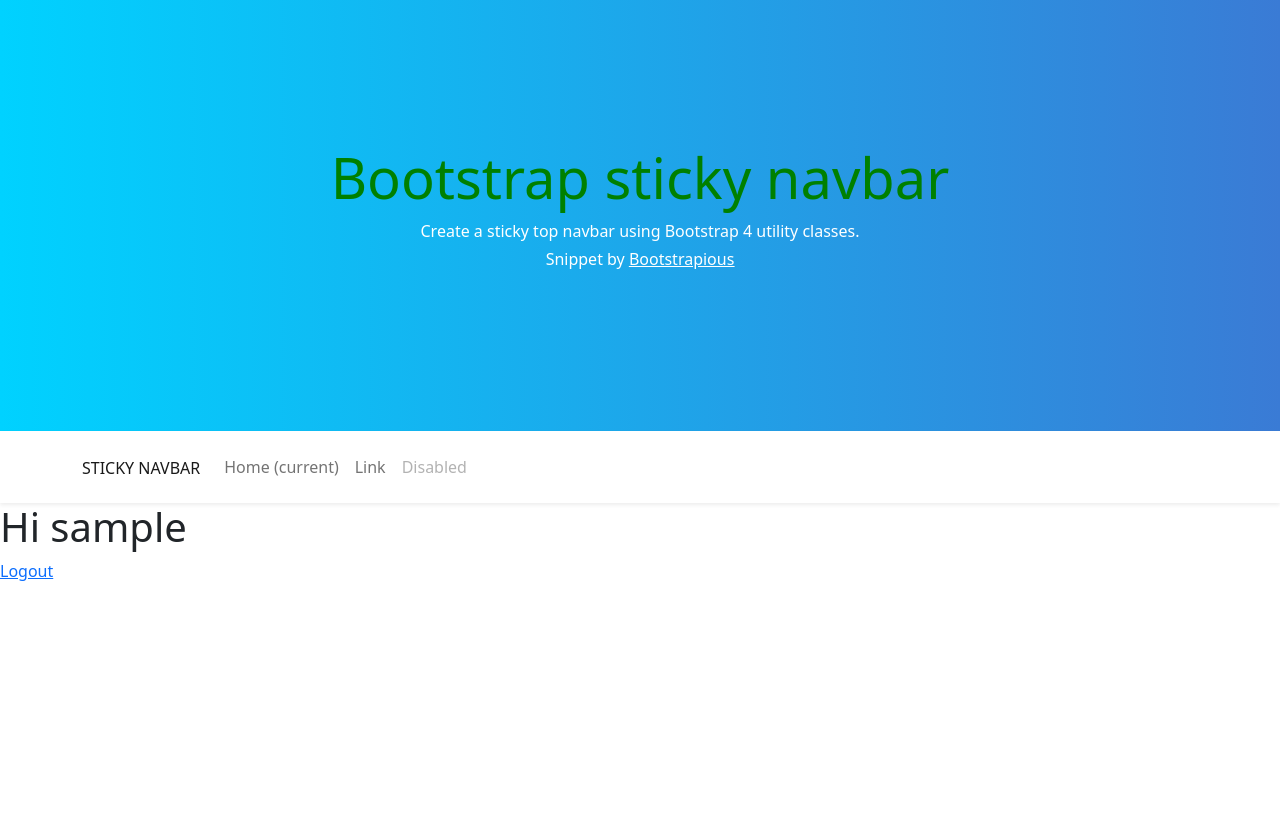
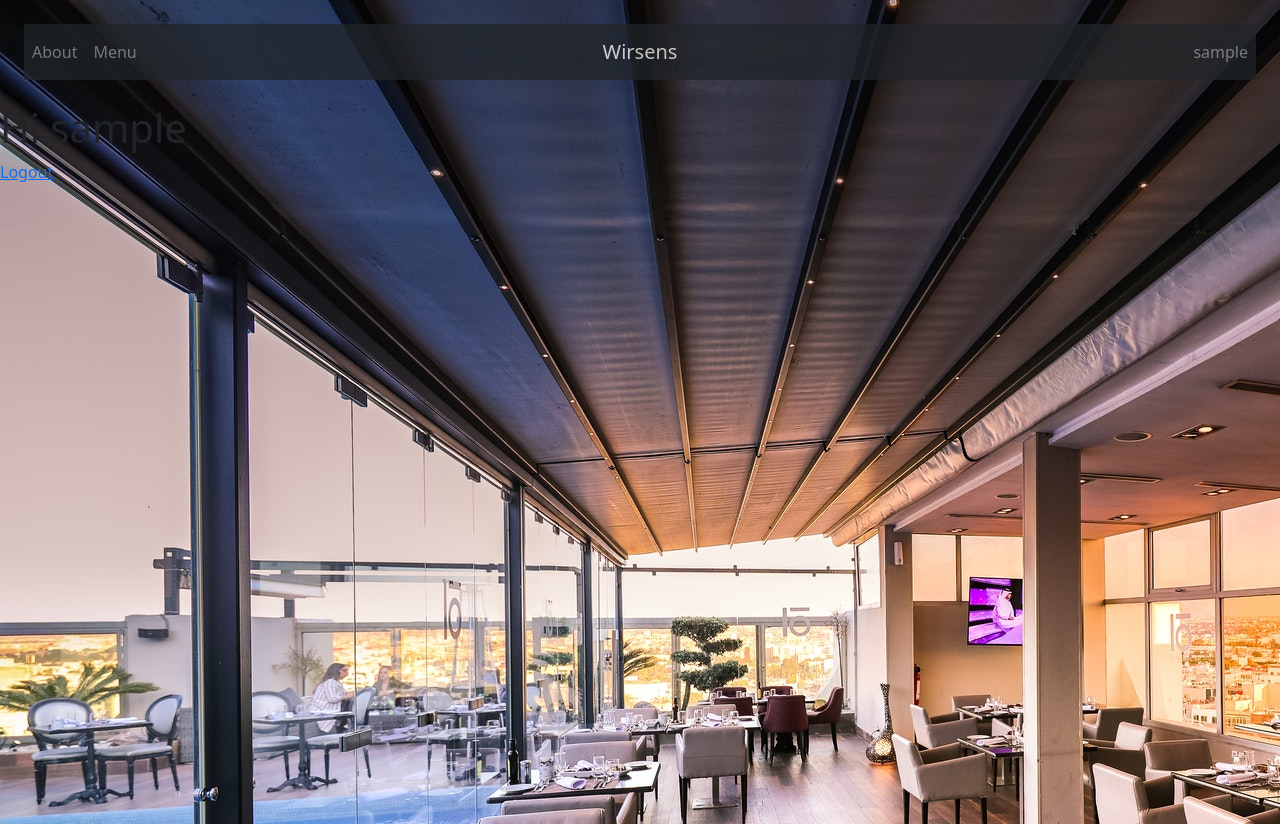
Before and after one commit to FilipWirsen/Wirsen-Restaurant, a Django app: page / in a window 1280 px wide. Before the commit the page ends 581 px from the top, so only its background shows below. Run offline with Django 3.2, Linux system fonts and the light colour scheme; the visitor is signed in with stand-in values (Sample User, id 1).

Commit message:
Add navbar

```diff
--- a/restaurant/urls.py
+++ b/restaurant/urls.py
@@ -5,5 +5,6 @@ app_name = 'restaurant'
 
 urlpatterns = [
     path('createuser', views.createUser, name='createuser'),
-    path('signup', views.signup, name='signup')
+    path('signup', views.signup, name='signup'),
+    path('login', views.login, name='login'),
 ]
--- a/static/base.css
+++ b/static/base.css
@@ -1,12 +1,4 @@
-.text-small {
-    font-size: 0.9rem !important;
+body {
+    height: 100vh;
+    background-image: url('/static/images/restaurant-background.jpg');
 }
-
-.header {
-    background-color: #00d2ff;
-    background-image: linear-gradient(to right, #00d2ff 0%, #3a7bd5 100%);
-}
-
-.logo {
-    color: green;
-}
--- a/templates/base.html
+++ b/templates/base.html
@@ -15,35 +15,46 @@
     <link rel="stylesheet" href="{% static 'base.css' %}">
   </head>
   <body>
-    <section class="py-5 header text-center">
-        <div class="container py-5 text-white">
-            <header class="py-5">
-                <h1 class="display-4 logo">Bootstrap sticky navbar</h1>
-                <p class="font-italic mb-1">Create a sticky top navbar using Bootstrap 4 utility classes.</p>
-                <p class="font-italic">Snippet by
-                    <a class="text-white" href="https://bootstrapious.com/">
-                        <u>Bootstrapious</u>
-                    </a>
-                </p>
-            </header>
+    <nav class="navbar navbar-expand-md navbar-dark bg-dark m-4 opacity-75">
+        <div class="navbar-collapse collapse w-100 order-1 order-md-0 dual-collapse2">
+            <ul class="navbar-nav me-auto">
+                <li class="nav-item">
+                    <a class="nav-link" href="#">About</a>
+                </li>
+                <li class="nav-item">
+                    <a class="nav-link" href="#">Menu</a>
+                </li>
+            </ul>
         </div>
-    </section>
+        <div class="mx-auto order-0">
+            <a class="navbar-brand mx-auto" href="#">Wirsens</a>
+            <button class="navbar-toggler" type="button" data-toggle="collapse" data-target=".dual-collapse2">
+                <span class="navbar-toggler-icon"></span>
+            </button>
+        </div>
+        <div class="navbar-collapse collapse w-100 order-3 dual-collapse2">
+            <ul class="navbar-nav ms-auto">
+                {% if user.is_authenticated %}
+                    <li class="nav-item">
+                        <a class="nav-link" href="#">{{ user.username }}</a>
+                    </li>
+                {% else %}
+                    <li class="nav-item">
+                        <a class="nav-link" href="{% url 'login' %}">Sign in</a>
+                    </li>
+                    <li class="nav-item">
+                        <a class="nav-link" href="{% url 'signup' %}">Sign up</a>
+                    </li>
+                {% endif %}
 
-    <header class="header sticky-top">
-        <nav class="navbar navbar-expand-lg navbar-light bg-white py-3 shadow-sm">
-            <div class="container"><a class="navbar-brand" href="#">
-                <strong class="h6 mb-0 font-weight-bold text-uppercase">Sticky navbar</strong></a>
-                <button class="navbar-toggler navbar-toggler-right" type="button" data-toggle="collapse" data-target="#navbarSupportedContent" aria-controls="navbarSupportedContent" aria-expanded="false" aria-label="Toggle navigation"><span class="navbar-toggler-icon"></span></button>
-                <div class="collapse navbar-collapse" id="navbarSupportedContent">
-                    <ul class="navbar-nav ml-auto">
-                        <li class="nav-item active"><a class="nav-link" href="#">Home <span class="sr-only">(current)</span></a></li>
-                        <li class="nav-item"><a class="nav-link" href="#">Link</a></li>
-                        <li class="nav-item"><a class="nav-link disabled" href="#">Disabled</a></li>
-                    </ul>
-                </div>
-            </div>
-        </nav>
-    </header>
+
+            </ul>
+        </div>
+    </nav>
+
+
+
+
 
       {% block content %}
 
--- a/templates/registration/login.html
+++ b/templates/registration/login.html
@@ -1,5 +1,4 @@
 {% extends 'base.html' %}
-
 
 {% block content %}
 <h2>Login</h2>
```
Also changed, not shown: static/images/restaurant-background.jpg (added), templates/registration/signup.html (renamed from templates/signup.html).
